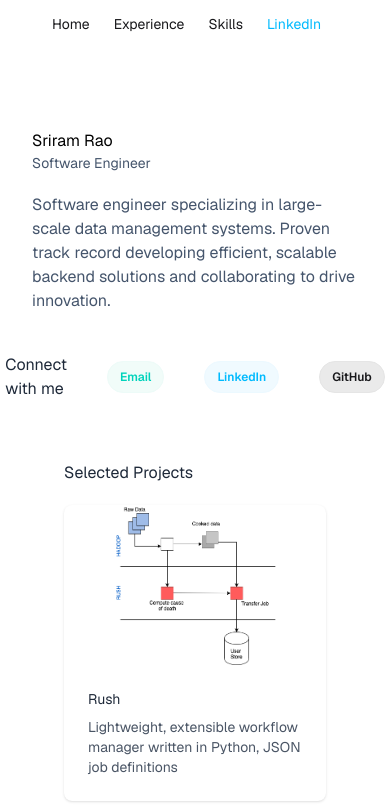
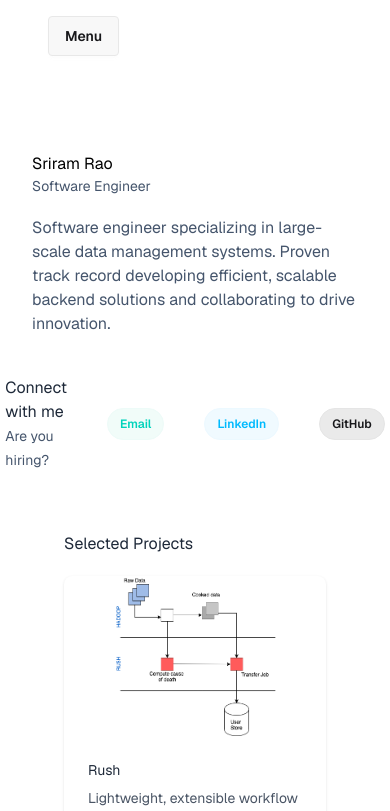
Before and after one commit to sriram-rao/sriram-rao.github.io, a SvelteKit app: page / in a window 390 px wide. Shown: the top 811 px of the page. Built offline with nearby package versions, Linux system fonts and the light colour scheme.

Commit message:
Contact, fixing menu and responsiveness

```diff
--- a/src/routes/+layout.svelte
+++ b/src/routes/+layout.svelte
@@ -1,69 +1,20 @@
 <script lang="ts">
   import "../app.css";
+  import Menu from "./menu.svelte";
+  import Connect from "./connect.svelte";
   import Experience from "./experience.svelte";
   import Skills from "./skills.svelte";
   import Projects from "./projects.svelte";
   let { children } = $props();
-
-  let getStyle = function (style: string, newStyle: string, reset: boolean) {
-    return reset ? newStyle : style + " " + newStyle;
-  };
 </script>
 
-{#snippet link_to(
-  text: string,
-  href: string,
-  style: string = "btn-ghost",
-  reset: boolean = false,
-)}
-  <a
-    class={getStyle("btn btn-soft {style} btn-sm rounded-full", style, reset)}
-    {href}
-    target="_blank"
-    rel="noopener noreferrer"
-    >{text}
-  </a>
-{/snippet}
-
 <div class="flex flex-col mx-8 md:mx-24 lg:mx-96">
-  <div class="flex flex-row sticky top-0 z-50 bg-base-100">
-    <ul class="menu menu-horizontal rounded-box">
-      <li><a href="#">Home</a></li>
-      <li><a href="#experience">Experience</a></li>
-      <li><a href="#skills">Skills</a></li>
-      <li>
-        {@render link_to(
-          "LinkedIn",
-          "https://www.linkedin.com/in/sriram-rao/",
-          "text-info",
-          true,
-        )}
-      </li>
-    </ul>
-  </div>
-
+  <Menu />
   <div class="font-sans pt-10 antialiased">
     <div class="m-10"></div>
     {@render children()}
-
     <div class="m-10"></div>
-    <!-- Links to my stuff -->
-    <div class="flex flex-row place-content-center items-center gap-10">
-      <p class="text-base color-prominent">Connect with me</p>
-      {@render link_to("Email", "mailto:reach@sriramrao.com", "btn-accent")}
-      {@render link_to(
-        "LinkedIn",
-        "http://www.linkedin.com/in/sriram-rao/",
-        "btn-info",
-      )}
-      {@render link_to(
-        "GitHub",
-        "https://www.github.com/sriram-rao/",
-        "btn-default",
-      )}
-    </div>
-    <!-- End: links to my stuff -->
-
+    <Connect />
     <div class="m-15"></div>
     <Projects />
     <span id="experience"></span>
--- /dev/null
+++ b/src/routes/connect.svelte
@@ -0,0 +1,23 @@
+<script lang="ts">
+  import LinkTo from "./linkto.svelte";
+</script>
+
+<div class="flex flex-row place-content-center items-center gap-10">
+  <p class="text-base color-prominent">
+    Connect with me<br />
+    <span class="text-sm color-subhead">Are you hiring?</span>
+  </p>
+
+  <LinkTo text="Email" href="mailto:reach@sriramrao.com" style="btn-accent" />
+  <LinkTo
+    text="LinkedIn"
+    href="https://www.linkedin.com/in/sriram-rao"
+    style="btn-info"
+  />
+
+  <LinkTo
+    text="GitHub"
+    href="https://www.github.com/sriram-rao/"
+    style="btn-default"
+  />
+</div>
--- a/src/routes/experience.svelte
+++ b/src/routes/experience.svelte
@@ -1,6 +1,6 @@
 <script lang="ts">
   import * as data from "$lib/data";
-  import type { experience } from "$lib/data";
+  import type { Experience } from "$lib/data";
 </script>
 
 {#snippet work(exp: Experience)}
--- /dev/null
+++ b/src/routes/linkto.svelte
@@ -0,0 +1,16 @@
+<script lang="ts">
+  export let text: string;
+  export let href: string = "#";
+  export let style: string = "btn-ghost";
+  export let reset: string = "false";
+</script>
+
+<a
+  class={reset === "true" || reset === "yes"
+    ? style
+    : "btn btn-soft {style} btn-sm rounded-full " + style}
+  {href}
+  target="_blank"
+  rel="noopener noreferrer"
+  >{text}
+</a>
--- /dev/null
+++ b/src/routes/menu.svelte
@@ -0,0 +1,38 @@
+<script lang="ts">
+  import LinkTo from "./linkto.svelte";
+</script>
+
+<div class="flex flex-row sticky top-0 z-50">
+  <div class="dropdown md:hidden m-4">
+    <div tabindex="0" role="button" class="btn">Menu</div>
+    <ul class="menu dropdown-content menu-compact rounded-box bg-base-100">
+      <li><a href="#">Home</a></li>
+      <li><a href="#experience">Experience</a></li>
+      <li><a href="#skills">Skills</a></li>
+      <li>
+        <LinkTo
+          text="LinkedIn"
+          href="https://www.linkedin.com/in/sriram-rao/"
+          style="text-info"
+          reset="true"
+        />
+      </li>
+    </ul>
+  </div>
+
+  <div class="hidden md:flex bg-base-100 w-full">
+    <ul class="menu md:menu-horizontal rounded-box bg-base-100">
+      <li><a href="#">Home</a></li>
+      <li><a href="#experience">Experience</a></li>
+      <li><a href="#skills">Skills</a></li>
+      <li>
+        <LinkTo
+          text="LinkedIn"
+          href="https://www.linkedin.com/in/sriram-rao/"
+          style="text-info"
+          reset="true"
+        />
+      </li>
+    </ul>
+  </div>
+</div>
```
